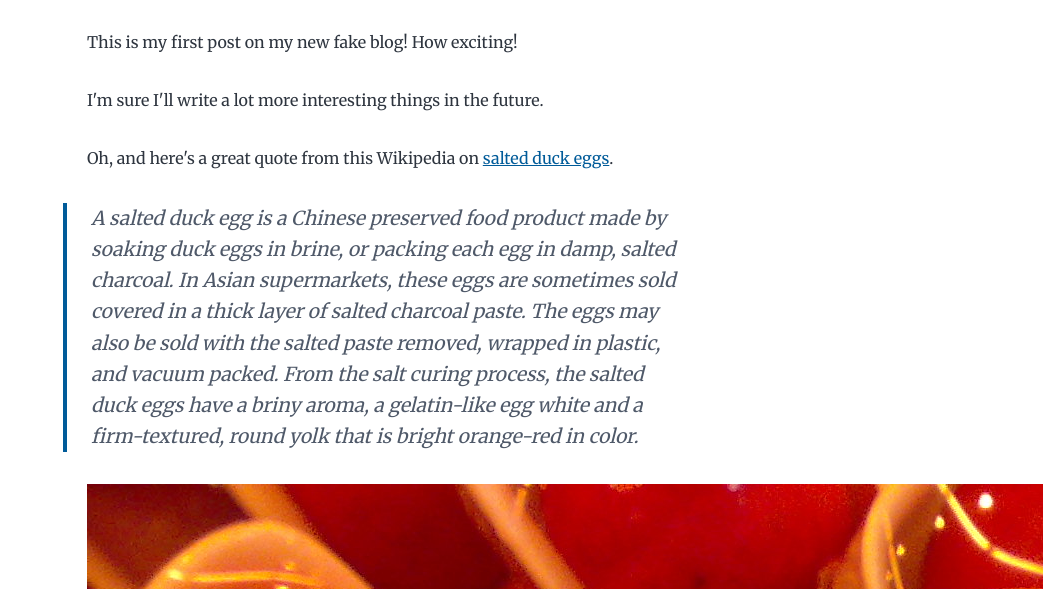
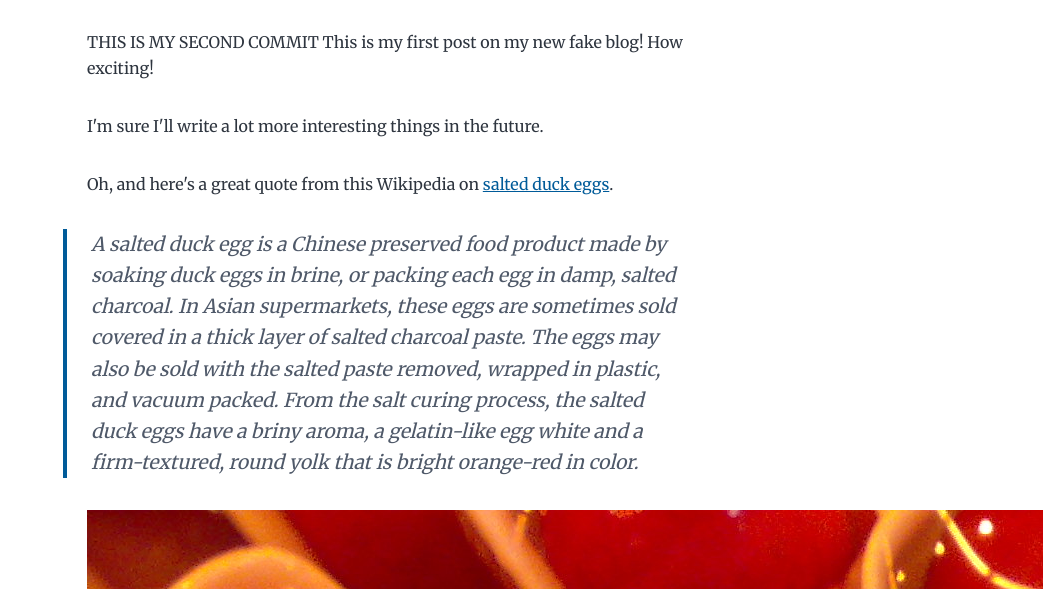
Before and after one commit to naik-pramod/blogs, a Gatsby site: page /hello-world/ in a window 1280 px wide. Shown: the part 211-800 px from the top of the page, without its empty margins (237-1280 px from the left). Built offline with nearby package versions, Linux system fonts and the light colour scheme; Gatsby itself is replaced by a stand-in of ours; some packages are replaced by stand-ins of ours.

Commit message:
changed hello2

```diff
--- a/content/blog/hello-world/index.md
+++ b/content/blog/hello-world/index.md
@@ -4,6 +4,7 @@ date: "2015-05-01T22:12:03.284Z"
 description: "Hello World"
 ---
 
+THIS IS MY SECOND COMMIT
 This is my first post on my new fake blog! How exciting!
 
 I'm sure I'll write a lot more interesting things in the future.
```
